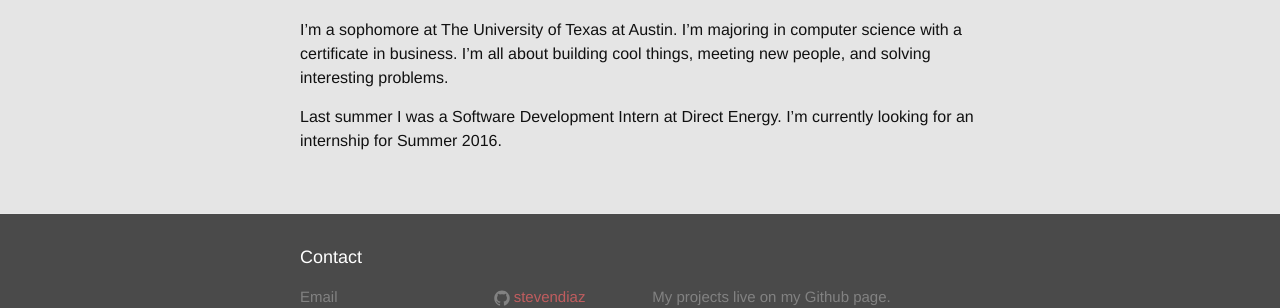
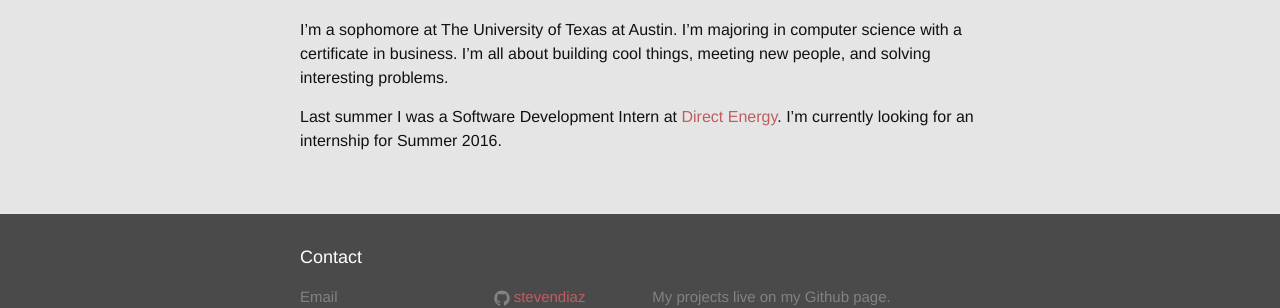
Before and after one commit to stevendiaz/stevendiaz.github.io, a Jekyll site: the page built from about.md, in a window 1280 px wide. Shown: the part 746-1054 px from the top of the page. Built offline with Jekyll 4.4.1, drawn with Linux system fonts in a browser that asks for light colours; part of the change alters nothing that is shown.

```diff
--- a/about.md
+++ b/about.md
@@ -8,4 +8,4 @@ I'm a sophomore at The University of Texas at Austin. I'm majoring
 in computer science with a certificate in business. I'm all about building cool things, meeting new people, and solving interesting problems.
 
 
-Last summer I was a Software Development Intern at Direct Energy. I'm currently looking for an internship for Summer 2016.
+Last summer I was a Software Development Intern at [Direct Energy](www.directenergy.com). I'm currently looking for an internship for Summer 2016.
```
